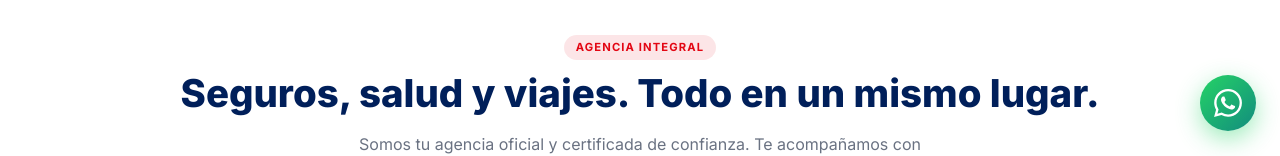
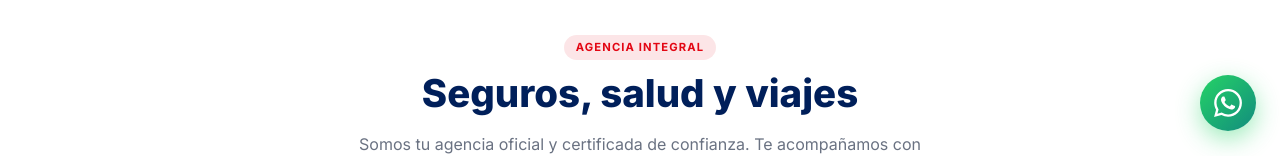
Before and after one commit to gjagency/agenciaIntegralLaSegundaPatagones, a Next.js app: page / in a window 1280 px wide. Shown: the part 645-801 px from the top of the page. Built offline with nearby package versions, Linux system fonts and the light colour scheme.

Commit message:
feat: update section title in Servicios component for clarity

```diff
--- a/src/components/Servicios.tsx
+++ b/src/components/Servicios.tsx
@@ -34,7 +34,7 @@ export default function Servicios() {
       <div className="max-w-6xl mx-auto">
         <div className="text-center mb-14">
           <div className="badge">Agencia Integral</div>
-          <h2 className="section-title">Seguros, salud y viajes. Todo en un mismo lugar.</h2>          <p className="text-gray-500 mt-4 max-w-xl mx-auto">
+          <h2 className="section-title">Seguros, salud y viajes</h2>          <p className="text-gray-500 mt-4 max-w-xl mx-auto">
           Somos tu agencia oficial y certificada de confianza. Te acompañamos con asesoramiento personalizado en Patagones, Villalonga y Stroeder.
           </p>
         </div>
```
